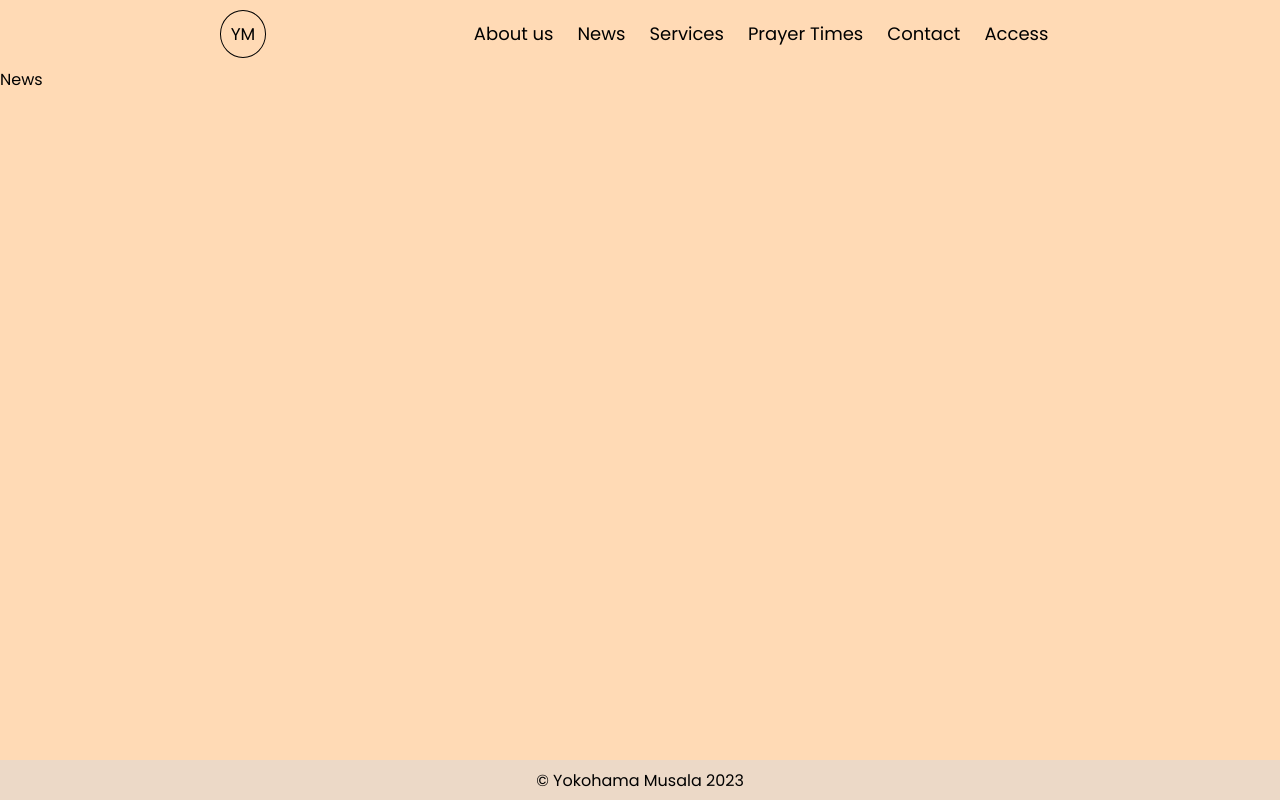
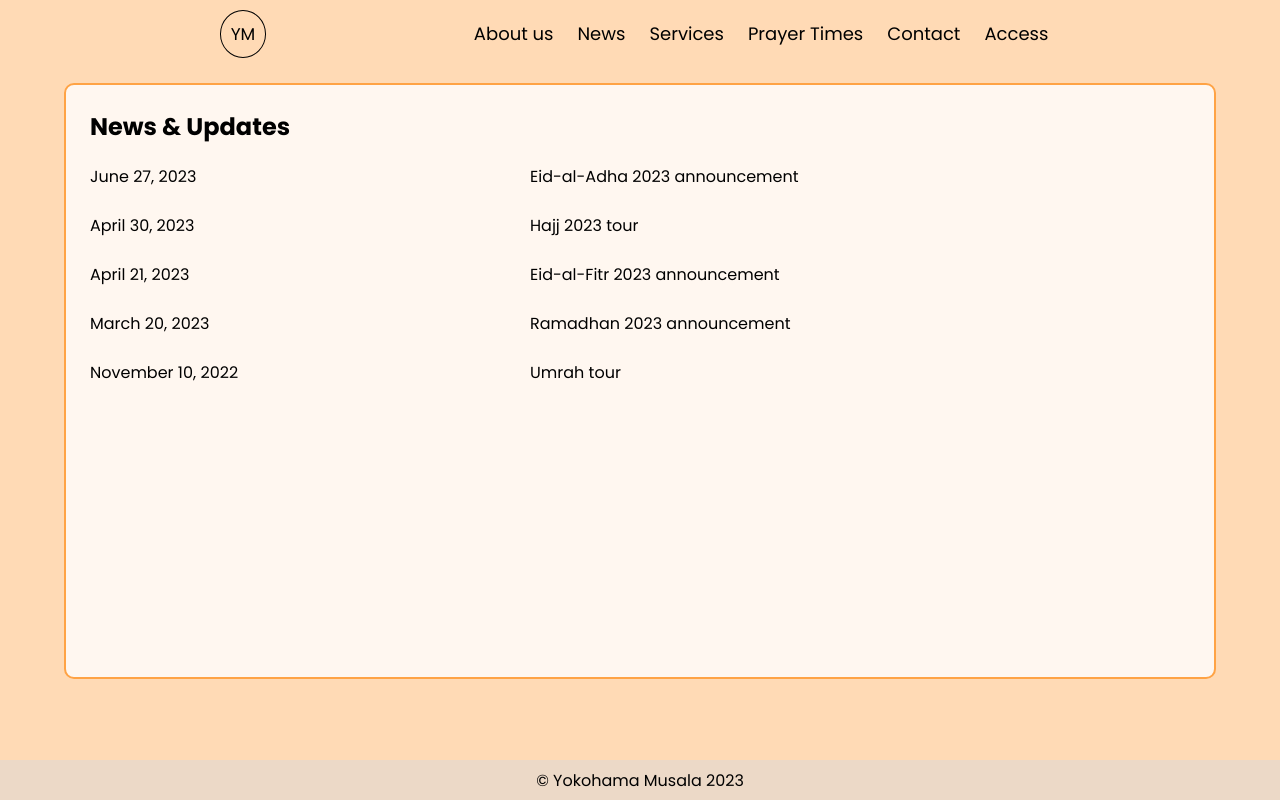
Before and after one commit to ksenia-codes/yokohama-musala-homepage, a React (Create React App) app: page /news in a window 1280 px wide. Built offline with nearby package versions, Linux system fonts and the light colour scheme.

Commit message:
Add json files for prayers and news, some styling for the pages

```diff
--- a/src/Components/NewsComponent.tsx
+++ b/src/Components/NewsComponent.tsx
@@ -1,36 +1,48 @@
 import React from "react";
+import { useNavigate } from "react-router-dom";
+
+import { INews } from "../common/NewsInterface";
+import newsJSON from "../assets/json/news.json";
 
 function NewsComponent() {
+  // useNavigate
+  let navigate = useNavigate();
+  const handleNewsOnClick = (path: string, news: INews) => {
+    navigate(path, { state: { newsEntry: news } });
+  };
+
+  // retrieve and sort news by date (newest first)
+  const news = newsJSON.news;
+  const sortedNews = news.sort(
+    (a, b) => new Date(b.date).getTime() - new Date(a.date).getTime()
+  );
+  // get the newest 5
+  const newestNews = sortedNews.slice(0, 5);
+
   return (
     <div className="bg-color-div main-section-container">
       <h3>News & Updates</h3>
       <div className="main-section-news-container disp-flex">
-        <div className="disp-flex hover-cursor main-section-news-entries">
-          <div className="main-section-news-date">June 27, 2023</div>
-          <div className="main-section-news-title">
-            Eid al-Adha 2023 announcement
+        {newestNews.map((news) => (
+          <div
+            className="disp-flex hover-cursor main-section-news-entries"
+            key={news.id}
+          >
+            <div className="main-section-news-date">
+              {new Date(news.date).toLocaleDateString("en-US", {
+                year: "numeric",
+                month: "long",
+                day: "numeric",
+              })}
+            </div>
+            <div
+              className="main-section-news-title"
+              onClick={() => handleNewsOnClick("/news", news)}
+            >
+              {news.title}
+            </div>
           </div>
-        </div>
-        <div className="disp-flex hover-cursor main-section-news-entries">
-          <div className="main-section-news-date">April 30, 2023</div>
-          <div className="main-section-news-title">Hajj 2023 tour</div>
-        </div>
-        <div className="disp-flex hover-cursor main-section-news-entries">
-          <div className="main-section-news-date">April 21, 2023</div>
-          <div className="main-section-news-title">
-            Eid al-Fitr 2023 announcement
-          </div>
-        </div>
-        <div className="disp-flex hover-cursor main-section-news-entries">
-          <div className="main-section-news-date">March 20, 2023</div>
-          <div className="main-section-news-title">
-            Ramadhan 2023 announcement
-          </div>
-        </div>
-        <div className="disp-flex hover-cursor main-section-news-entries">
-          <div className="main-section-news-date">November 10, 2022</div>
-          <div className="main-section-news-title">Umrah tour</div>
-        </div>
+        ))}
       </div>
     </div>
   );
--- a/src/Pages/Access.tsx
+++ b/src/Pages/Access.tsx
@@ -1,7 +1,12 @@
 import React from "react";
 
 function Access() {
-  return <div>Access</div>;
+  return (
+    <div className="page-container">
+      <h2>Access</h2>
+      <div>Here's how to access</div>
+    </div>
+  );
 }
 
 export default Access;
--- a/src/Pages/Contact.tsx
+++ b/src/Pages/Contact.tsx
@@ -1,7 +1,12 @@
 import React from "react";
 
 function Contact() {
-  return <div>Contact</div>;
+  return (
+    <div className="page-container">
+      <h2>Contact us</h2>
+      <div>You can contact us using the following</div>
+    </div>
+  );
 }
 
 export default Contact;
--- a/src/Pages/News.tsx
+++ b/src/Pages/News.tsx
@@ -1,7 +1,72 @@
 import React from "react";
+import { useNavigate, useParams } from "react-router-dom";
+
+import { INews } from "../common/NewsInterface";
+import newsJSON from "../assets/json/news.json";
 
 function News() {
-  return <div>News</div>;
+  // useNavigate
+  let navigate = useNavigate();
+
+  // useParams
+  const { id } = useParams();
+  let newsEntry;
+
+  // fetch and show the news entry, if there is URL parameter id
+  if (id) {
+    newsEntry = newsJSON.news.find((news) => news.id === Number(id)) || null;
+
+    return newsEntry ? (
+      <div className="page-container">
+        <h2>{newsEntry.title}</h2>
+        <div className="news-entry-date">
+          {new Date(newsEntry.date).toLocaleDateString("en-US", {
+            year: "numeric",
+            month: "long",
+            day: "numeric",
+          })}
+        </div>
+        <div className="news-entry-content">{newsEntry.content}</div>
+      </div>
+    ) : (
+      <div className="news-container">The news entry does not exist</div>
+    );
+  } else {
+    // TODO: add pagination
+
+    // otherwise, fetch and show the list of news
+    const handleNewsOnClick = (path: string, news: INews) => {
+      navigate(path, { state: { newsEntry: news } });
+    };
+
+    // retrieve news and sort by date (newest first)
+    const news = newsJSON.news;
+    const sortedNews = news.sort(
+      (a, b) => new Date(b.date).getTime() - new Date(a.date).getTime()
+    );
+
+    return (
+      <div className="news-container page-container">
+        <h2>News & Updates</h2>
+        {sortedNews.map((news) => (
+          <div
+            className="disp-flex hover-cursor news-list-entries"
+            key={news.id}
+            onClick={() => handleNewsOnClick(`/news/${news.id}`, news)}
+          >
+            <div className="news-list-entry-date">
+              {new Date(news.date).toLocaleDateString("en-US", {
+                year: "numeric",
+                month: "long",
+                day: "numeric",
+              })}
+            </div>
+            <div className="news-list-entry-title">{news.title}</div>
+          </div>
+        ))}
+      </div>
+    );
+  }
 }
 
 export default News;
--- a/src/Pages/Page.tsx
+++ b/src/Pages/Page.tsx
@@ -19,6 +19,7 @@ function Page() {
         <Routes>
           <Route path="/" element={<Main />}></Route>
           <Route path="/news" element={<News />}></Route>
+          <Route path="/news/:id" element={<News />}></Route>
           <Route path="/services" element={<Services />}></Route>
           <Route path="/prayertimes" element={<PrayerTimes />}></Route>
           <Route path="/contact" element={<Contact />}></Route>
--- a/src/Pages/PrayerTimes.tsx
+++ b/src/Pages/PrayerTimes.tsx
@@ -1,7 +1,15 @@
 import React from "react";
 
 function PrayerTimes() {
-  return <div>Prayer times</div>;
+  return (
+    <div className="page-container">
+      <h2>Prayer times</h2>
+      <div>
+        Here will be a list of monthly prayer times, including a downloadable
+        pdf
+      </div>
+    </div>
+  );
 }
 
 export default PrayerTimes;
--- a/src/Pages/Services.tsx
+++ b/src/Pages/Services.tsx
@@ -1,7 +1,12 @@
 import React from "react";
 
 function Services() {
-  return <div>Services</div>;
+  return (
+    <div className="page-container">
+      <h2>Our services</h2>
+      <div>Here will be a list of services we can provide</div>
+    </div>
+  );
 }
 
 export default Services;
--- /dev/null
+++ b/src/assets/json/news.json
@@ -0,0 +1,34 @@
+{
+    "news": [
+        {
+            "id": 1,
+            "title": "Umrah tour",
+            "date": "2022-11-10",
+            "content": "we are announcing an umrah tour end of this year. two weeks. visiting Madina and Mecca."
+        },
+        {
+            "id": 2,
+            "title": "Ramadhan 2023 announcement",
+            "date": "2023-03-20",
+            "content": "we are pleased to announce you that the moon has been sighted in Japan and Ramadhan will start tomorrow, in shaa Allah."
+        },
+        {
+            "id": 3,
+            "title": "Eid-al-Fitr 2023 announcement",
+            "date": "2023-04-21",
+            "content": "we are pleased to announce you that the moon has not been sighted in Japan or Malaysia, therefore Eid-al-Fitr falls on the day after tomorrow."
+        },
+        {
+            "id": 4,
+            "title": "Hajj 2023 tour",
+            "date": "2023-04-30",
+            "content": "we are gathering a group to perform Hajj this year."
+        },
+        {
+            "id": 5,
+            "title": "Eid-al-Adha 2023 announcement",
+            "date": "2023-06-27",
+            "content": "As salam aleykum wr wb,\nEid will be celebrated this Thursday, June 29th inshaa Allah.\nWe could get a bigger space for the prayer therefore we will have only 1 jamah prayer inshaa Allah.\nThe prayer will not be held at the Musala but at Yokohama City west district Center Gymnasium.\nDetails as follows :\nTime: 29th June, 2023, 9:00 AM ( Salat starts at 9:30)\nPlace: 1-chōme-6-41 Okano, Nishi Ward, Yokohama,\nKanagawa 220-0073\nAccess: 7 minutes walk from Yokohama Station and 11 minutes from Yokohama MUSALAH\nhttps://g.co/kgs/Q7W\nNote:\n1. Please do not park in on the road in front of the gymnasium building.\n2. Please bring your prayer mat since there is no mat on the floor.\nEid Mubarak to all!"
+        }
+    ]
+}
--- /dev/null
+++ b/src/assets/json/prayerTimes.json
@@ -0,0 +1,8 @@
+{
+	"fajr": "5:40",
+	"dhuhr": "12:30",
+	"asr": "15:00",
+	"maghreb": "5min after Azan",
+	"isha": "20:00",
+	"jummah": "12:45"
+}
--- /dev/null
+++ b/src/common/NewsInterface.ts
@@ -0,0 +1,6 @@
+export interface INews {
+    id: number,
+    title: string,
+    date: string,
+    content: string
+};
--- a/src/styles/App.css
+++ b/src/styles/App.css
@@ -9,11 +9,13 @@
   --margin-app: 0 5%;
   --margin-sides: 5%;
   --margin-section-sides: 5%;
+  --margin-section-sides-half: 2.5%;
 
   --padding-section: 1rem;
 
   --bg-color-main: rgba(255, 218, 181, 1);
   --bg-color-div: rgba(255, 255, 255, 0.8);
+  --bg-color-accent: rgba(255, 163, 69, 1);
   --bg-color-secondary-100: rgba(129, 115, 106, 1);
   --bg-color-secondary-200: rgba(217, 217, 217, 0.5);
 }
@@ -90,6 +92,8 @@ header {
 
   text-decoration: none;
   font-size: var(--font-size-mid);
+
+  transition: all 300ms cubic-bezier(0.075, 0.82, 0.165, 1);
 }
 .topnav-hamburger {
   display: none;
@@ -153,6 +157,7 @@ footer {
 }
 
 .main-image-container {
+  margin-top: 1rem;
   position: relative;
 
   text-align: center;
@@ -177,6 +182,7 @@ footer {
   padding: var(--padding-section) 0;
 
   border-radius: 10px;
+  border: 2px solid var(--bg-color-accent);
 
   h3 {
     margin: 0;
@@ -211,7 +217,17 @@ footer {
   flex-direction: column;
 }
 .main-section-news-entries {
-  margin: 0.25rem var(--margin-section-sides);
+  /* margin: 0.25rem var(--margin-section-sides); */
+  /* margin: 0 var(--margin-section-sides-half);  */
+  padding: 0.25rem var(--margin-section-sides);
+
+  transition: background 300ms;
+
+  /* border-radius: 10px; */
+}
+.main-section-news-entries:hover {
+  background-color: var(--bg-color-main);
+  transition: background 700ms;
 }
 .main-section-news-date,
 .main-section-news-title {
@@ -274,6 +290,48 @@ footer {
   font-size: 36px;
 }
 
+
+/* common for pages */
+.page-container {
+  margin: 1rem var(--margin-sides);
+  padding: 1rem 0;
+
+  min-height: 70vh;
+
+  border: 2px solid var(--bg-color-accent);
+  border-radius: 10px;
+
+  background-color: var(--bg-color-div);
+
+  h3, h2 {
+    margin: 0.5rem 1.5rem;
+  }
+}
+
+/* news & updates page */
+.news-list-entries {
+  padding: 0.75rem 1.5rem;
+  transition: background 300ms;
+}
+.news-list-entry-date {
+  flex: 40%;
+}
+.news-list-entry-title {
+  flex: 60%;
+}
+.news-list-entries:hover {
+  background-color: var(--bg-color-main);
+  transition: background 700ms;
+}
+.news-entry-date,
+.news-entry-content {
+  padding: 0.25rem 1.5rem;
+
+  white-space: pre-wrap;
+}
+
+
+
 /* responsive*/
 @media screen and (max-width: 760px) {
   body {
```
Also changed, not shown: src/Components/PrayerTimesTodayComponent.tsx (+8 -6 lines).
